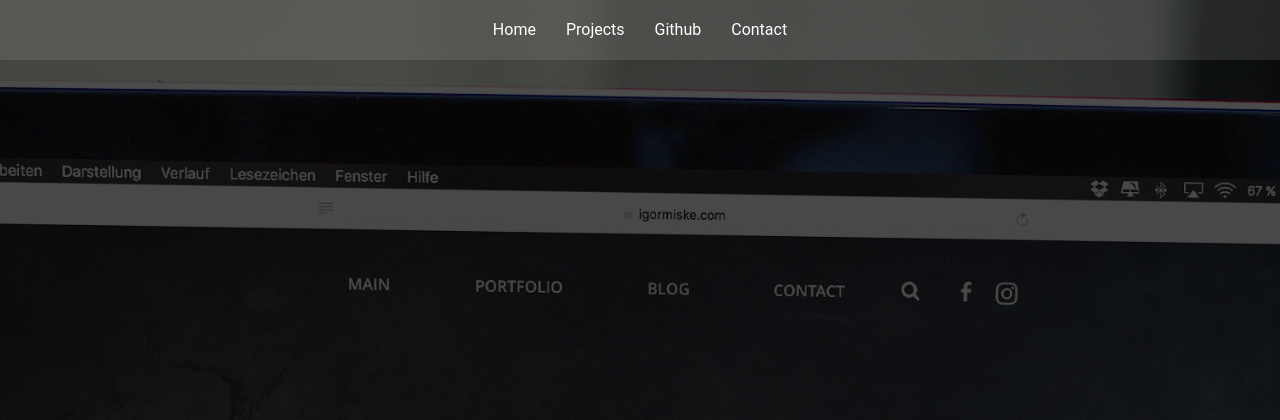
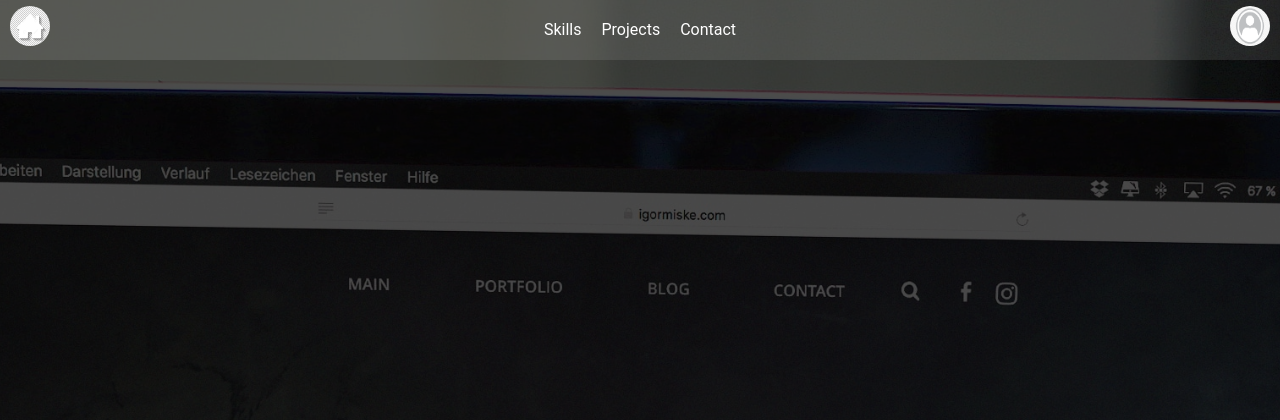
Before and after one commit to tdwebdesign/thomasd9e, a Django app: template website/templates/index.html in a window 1280 px wide. Shown: the top 420 px of the page. Run offline with Django 4.2, Linux system fonts and the light colour scheme; the template is opened without the code that fills it, so the values that code supplies are empty.

Commit message:
Updated header and footer on base template

```diff
--- a/website/static/website/index.css
+++ b/website/static/website/index.css
@@ -21,34 +21,40 @@ header {
     z-index: 100;
 }
 
-nav {
+.navbar {
     background-color: rgba(255, 255, 255, 0.1);
     display: flex;
-    justify-content: space-around;
+    justify-content: space-between;
     align-items: center;
     height: 60px;
 }
 
-nav ul {
-    list-style: none;
-    margin: 0;
-    padding: 0;
+.navbar-left,
+.navbar-center,
+.navbar-right {
     display: flex;
+    align-items: center;
 }
 
-nav li {
-    margin: 0 15px;
+.navbar-home,
+.navbar-profile,
+.navbar-link {
+    text-decoration: none;
+    color: #fff;
+    padding: 10px;
 }
 
-nav a {
-    text-decoration: none;
-    color: #fff;
-    transition: color 0.2s;
+.navbar-link:hover {
+    color: #0077b6;
 }
 
-nav a:hover {
-    color: #0077b6;
+.user-image,
+.home-image {
+    width: 40px;
+    height: 40px;
+    border-radius: 50%;
 }
+
 
 /* Main content styles */
 main {
@@ -165,8 +171,25 @@ footer {
 #footer-content {
     background-color: rgba(255, 255, 255, 0.1);
     display: flex;
-    justify-content: space-around;
+    justify-content: space-between;
     align-items: center;
     height: 60px;
     color: #fff;
 }
+
+.footer-left,
+.footer-center,
+.footer-right {
+    display: flex;
+    align-items: center;
+}
+
+.footer-link {
+    text-decoration: none;
+    color: #fff;
+    padding: 10px;
+}
+
+.footer-link:hover {
+    color: #0077b6;
+}
--- a/website/templates/base.html
+++ b/website/templates/base.html
@@ -10,13 +10,22 @@
 </head>
 <body>
     <header>
-        <nav>
-            <ul>
-                <li><a href="{% url 'index' %}">Home</a></li>
-                <li><a href="{% url 'cfb_assistant' %}">Projects</a></li>
-                <li><a href="https://github.com/tdwebdesign/thomasd9e">Github</a></li>
-                <li><a href="">Contact</a></li>
-            </ul>
+        <nav class="navbar">
+            <div class="navbar-left">
+                <a href="{% url 'index' %}" class="navbar-home">
+                    <img src="{% static 'website/home.png' %}" alt="Home Image" class="home-image">
+                </a>
+            </div>
+            <div class="navbar-center">
+                <a href="" class="navbar-link">Skills</a>
+                <a href="" class="navbar-link">Projects</a>
+                <a href="" class="navbar-link">Contact</a>
+            </div>
+            <div class="navbar-right">
+                <a href="" class="navbar-profile">
+                    <img src="{% static 'website/profile.png' %}" alt="User Image" class="user-image">
+                </a>
+            </div>
         </nav>
     </header>
 
@@ -26,7 +35,15 @@
 
     <footer>
         <div id="footer-content">
-            <p>© 2023 ThomasD9e.com</p>
+            <div class="footer-left">
+                <a href="" class="footer-link">Github</a>
+            </div>
+            <div class="footer-center">
+                <p>© 2023 ThomasD9e.com</p>
+            </div>
+            <div class="footer-right">
+                <a href="" class="footer-link">Resume</a>
+            </div>
         </div>
     </footer>
 </body>
```
Also changed, not shown: website/static/website/home.png (added), website/static/website/profile.png (added).
